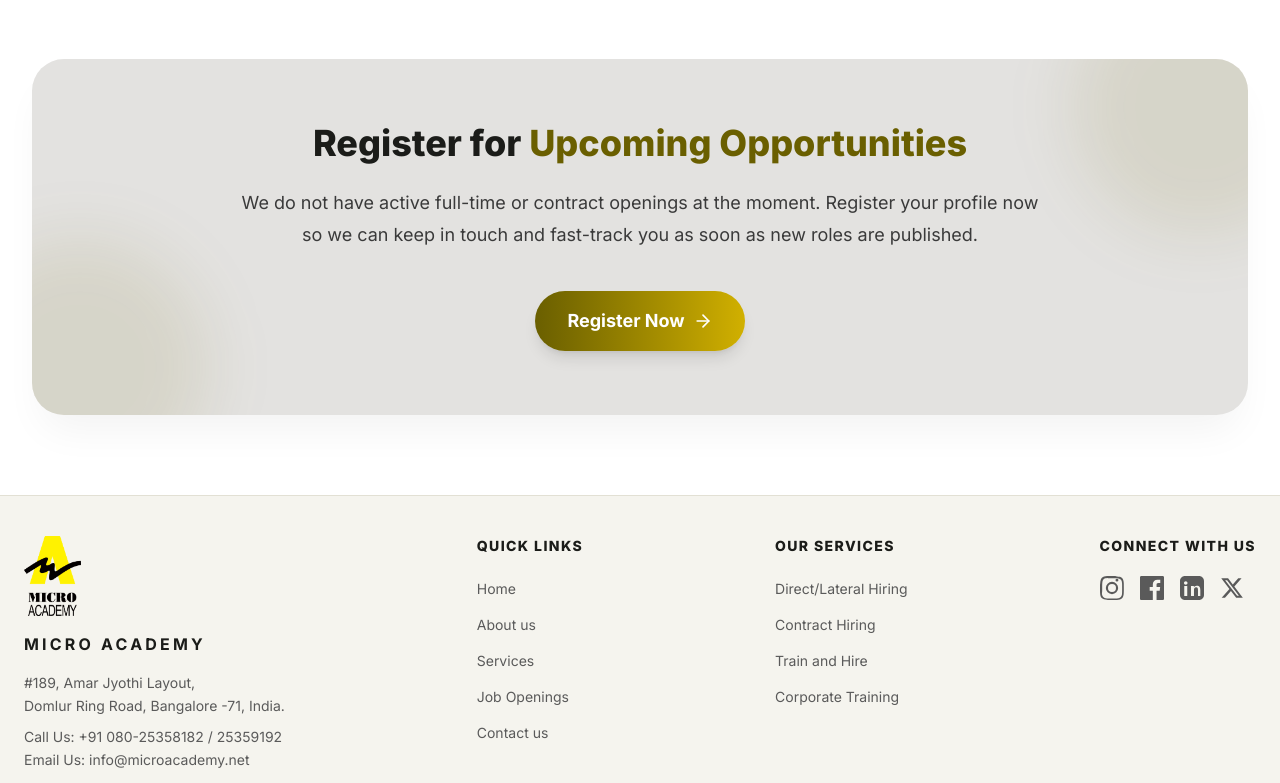
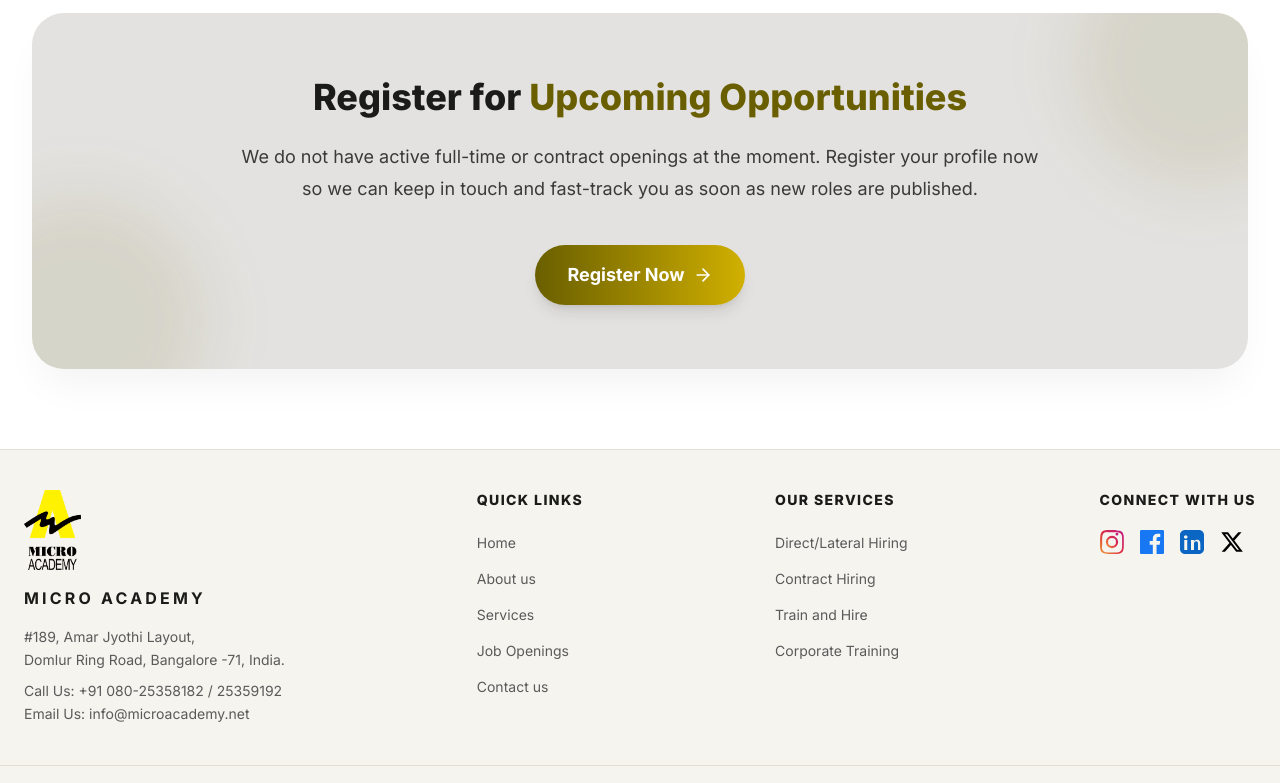
Before and after one commit to MicroWebsite/MicroAcademy-Website, a Next.js app: page /job-openings/recruitments in a window 1280 px wide. Shown: the part 1420-2203 px from the top of the page. Built offline with nearby package versions, Linux system fonts and the light colour scheme; no server answers.

Commit message:
fix: US-Tech fix job openings issues

```diff
--- a/app/components/Footer.tsx
+++ b/app/components/Footer.tsx
@@ -160,25 +160,45 @@ export default function Footer() {
                 target="_blank"
                 rel="noopener noreferrer"
                 aria-label={link.label}
-                className="text-text-muted hover:text-primary text-2xl transition-all hover:scale-110"
+                className="text-2xl transition-all hover:scale-110 hover:opacity-85"
               >
                 {link.icon === "insta" && (
                   <svg
                     width="24"
                     height="24"
-                    fill="currentColor"
                     viewBox="0 0 24 24"
                     aria-hidden="true"
                   >
-                    <path d="M12 2.2c3.2 0 3.584.012 4.85.07 1.17.056 1.97.24 2.43.41.59.22 1.01.48 1.45.92.44.44.7.86.92 1.45.17.46.354 1.26.41 2.43.058 1.266.07 1.65.07 4.85s-.012 3.584-.07 4.85c-.056 1.17-.24 1.97-.41 2.43-.22.59-.48 1.01-.92 1.45-.44.44-.86.7-1.45.92-.46.17-1.26.354-2.43.41-1.266.058-1.65.07-4.85.07s-3.584-.012-4.85-.07c-1.17-.056-1.97-.24-2.43-.41-.59-.22-1.01-.48-1.45-.92-.44-.44-.7-.86-.92-1.45-.17-.46-.354-1.26-.41-2.43C2.212 15.784 2.2 15.4 2.2 12s.012-3.584.07-4.85c.056-1.17.24-1.97.41-2.43.22-.59.48-1.01.92-1.45.44-.44.86-.7 1.45-.92.46-.17 1.26-.354 2.43-.41C8.416 2.212 8.8 2.2 12 2.2zm0-2.2C8.736 0 8.332.012 7.052.07 5.77.128 4.87.312 4.1.54c-.8.24-1.48.56-2.16 1.24-.68.68-1 1.36-1.24 2.16-.228.77-.412 1.67-.47 2.95C.012 8.332 0 8.736 0 12c0 3.264.012 3.668.07 4.948.058 1.28.242 2.18.47 2.95.24.8.56 1.48 1.24 2.16.68.68 1.36 1 2.16 1.24.77.228 1.67.412 2.95.47C8.332 23.988 8.736 24 12 24s3.668-.012 4.948-.07c1.28-.058 2.18-.242 2.95-.47.8-.24 1.48-.56 2.16-1.24.68-.68 1-1.36 1.24-2.16.228-.77.412-1.67.47-2.95.058-1.28.07-1.684.07-4.948 0-3.264-.012-3.668-.07-4.948-.058-1.28-.242-2.18-.47-2.95-.24-.8-.56-1.48-1.24-2.16-.68-.68-1.36-1-2.16-1.24-.77-.228-1.67-.412-2.95-.47C15.668.012 15.264 0 12 0z" />
-                    <path d="M12 5.838A6.162 6.162 0 0 0 5.838 12 6.162 6.162 0 0 0 12 18.162 6.162 6.162 0 0 0 18.162 12 6.162 6.162 0 0 0 12 5.838zm0 10.162A4 4 0 1 1 16 12a4 4 0 0 1-4 4zm6.406-11.845a1.44 1.44 0 1 1-2.88 0 1.44 1.44 0 0 1 2.88 0z" />
+                    <defs>
+                      <linearGradient
+                        id="instagram-gradient"
+                        x1="0%"
+                        y1="100%"
+                        x2="100%"
+                        y2="0%"
+                      >
+                        <stop offset="0%" stopColor="#f09433" />
+                        <stop offset="25%" stopColor="#e6683c" />
+                        <stop offset="50%" stopColor="#dc2743" />
+                        <stop offset="75%" stopColor="#cc2366" />
+                        <stop offset="100%" stopColor="#bc1888" />
+                      </linearGradient>
+                    </defs>
+                    <path
+                      fill="url(#instagram-gradient)"
+                      d="M12 2.2c3.2 0 3.584.012 4.85.07 1.17.056 1.97.24 2.43.41.59.22 1.01.48 1.45.92.44.44.7.86.92 1.45.17.46.354 1.26.41 2.43.058 1.266.07 1.65.07 4.85s-.012 3.584-.07 4.85c-.056 1.17-.24 1.97-.41 2.43-.22.59-.48 1.01-.92 1.45-.44.44-.86.7-1.45.92-.46.17-1.26.354-2.43.41-1.266.058-1.65.07-4.85.07s-3.584-.012-4.85-.07c-1.17-.056-1.97-.24-2.43-.41-.59-.22-1.01-.48-1.45-.92-.44-.44-.7-.86-.92-1.45-.17-.46-.354-1.26-.41-2.43C2.212 15.784 2.2 15.4 2.2 12s.012-3.584.07-4.85c.056-1.17.24-1.97.41-2.43.22-.59.48-1.01.92-1.45.44-.44.86-.7 1.45-.92.46-.17 1.26-.354 2.43-.41C8.416 2.212 8.8 2.2 12 2.2zm0-2.2C8.736 0 8.332.012 7.052.07 5.77.128 4.87.312 4.1.54c-.8.24-1.48.56-2.16 1.24-.68.68-1 1.36-1.24 2.16-.228.77-.412 1.67-.47 2.95C.012 8.332 0 8.736 0 12c0 3.264.012 3.668.07 4.948.058 1.28.242 2.18.47 2.95.24.8.56 1.48 1.24 2.16.68.68 1.36 1 2.16 1.24.77.228 1.67.412 2.95.47C8.332 23.988 8.736 24 12 24s3.668-.012 4.948-.07c1.28-.058 2.18-.242 2.95-.47.8-.24 1.48-.56 2.16-1.24.68-.68 1-1.36 1.24-2.16.228-.77.412-1.67.47-2.95.058-1.28.07-1.684.07-4.948 0-3.264-.012-3.668-.07-4.948-.058-1.28-.242-2.18-.47-2.95-.24-.8-.56-1.48-1.24-2.16-.68-.68-1.36-1-2.16-1.24-.77-.228-1.67-.412-2.95-.47C15.668.012 15.264 0 12 0z"
+                    />
+                    <path
+                      fill="url(#instagram-gradient)"
+                      d="M12 5.838A6.162 6.162 0 0 0 5.838 12 6.162 6.162 0 0 0 12 18.162 6.162 6.162 0 0 0 18.162 12 6.162 6.162 0 0 0 12 5.838zm0 10.162A4 4 0 1 1 16 12a4 4 0 0 1-4 4zm6.406-11.845a1.44 1.44 0 1 1-2.88 0 1.44 1.44 0 0 1 2.88 0z"
+                    />
                   </svg>
                 )}
                 {link.icon === "facebook" && (
                   <svg
                     width="24"
                     height="24"
-                    fill="currentColor"
+                    fill="#1877F2"
                     viewBox="0 0 24 24"
                     aria-hidden="true"
                   >
@@ -189,7 +209,7 @@ export default function Footer() {
                   <svg
                     width="24"
                     height="24"
-                    fill="currentColor"
+                    fill="#0A66C2"
                     viewBox="0 0 24 24"
                     aria-hidden="true"
                   >
@@ -200,7 +220,7 @@ export default function Footer() {
                   <svg
                     width="24"
                     height="24"
-                    fill="currentColor"
+                    fill="#000000"
                     viewBox="0 0 24 24"
                     aria-hidden="true"
                   >
--- a/app/components/jobs/ApplicationJourneySection.tsx
+++ b/app/components/jobs/ApplicationJourneySection.tsx
@@ -38,7 +38,7 @@ const steps = [
   {
     title: "Start Your Journey",
     description:
-      "Join the team, complete onboarding, and begin making an impact from day one.",
+      "Complete onboarding, join our team, and begin making an impact from day one.",
     icon: Sparkles,
   },
 ];
--- a/app/data/jobOpeningsHeroData.ts
+++ b/app/data/jobOpeningsHeroData.ts
@@ -6,8 +6,6 @@ export const jobOpeningsHeroData: HeroProps = {
   titleAccent: "Openings",
   description:
     "Accelerate your career with direct lateral hiring opportunities. We connect experienced professionals and industry experts with leading global enterprises for high-impact roles across key technology domains, including full-time and contract positions.",
-  primaryCTA: { label: "Contact Us", href: "/contact?reason=other" },
-  secondaryCTA: { label: "Explore Services", href: "/services" },
   image: {
     src: "/assets/headers/Recruitment.png",
     alt: "Micro Academy Career and hiring support",
```
